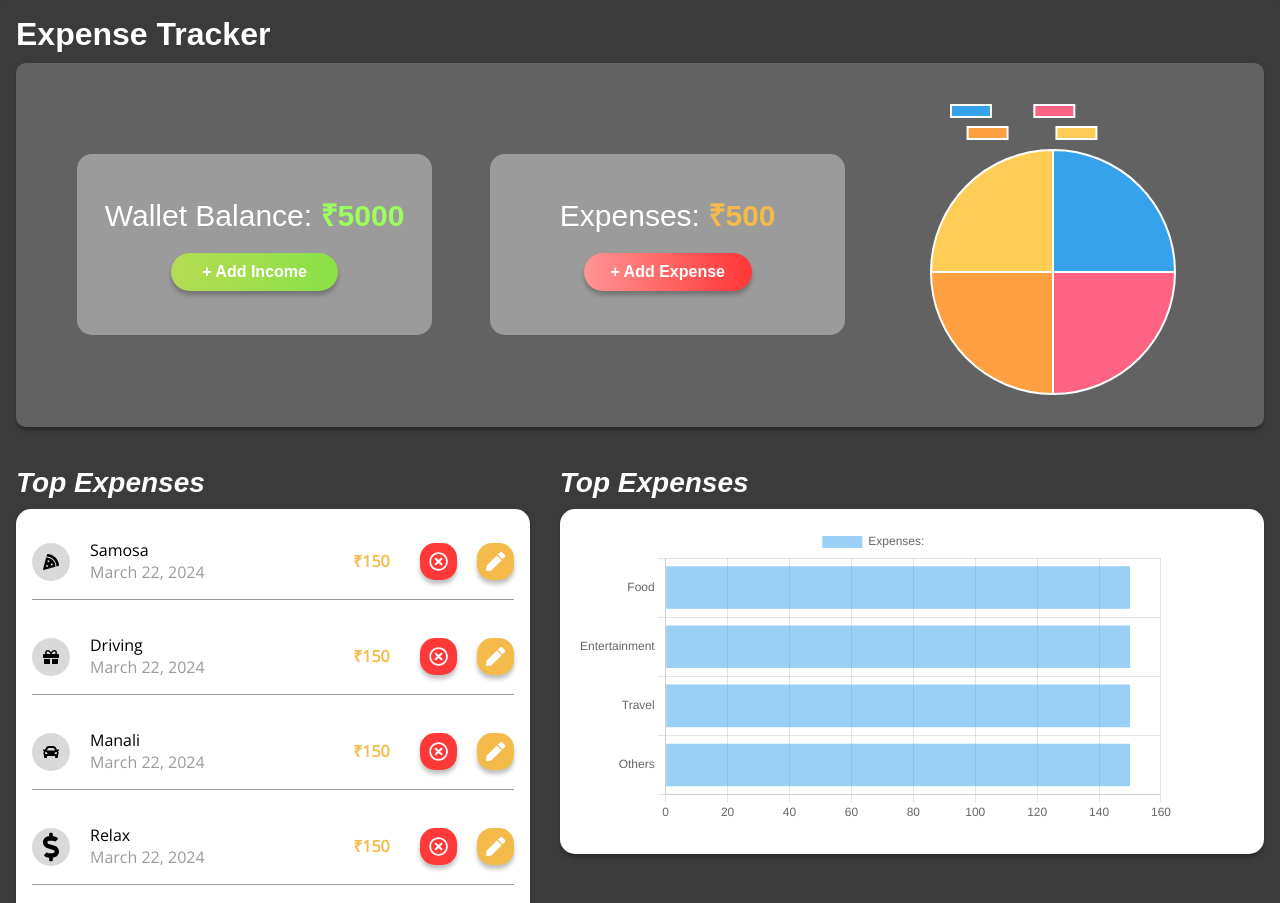
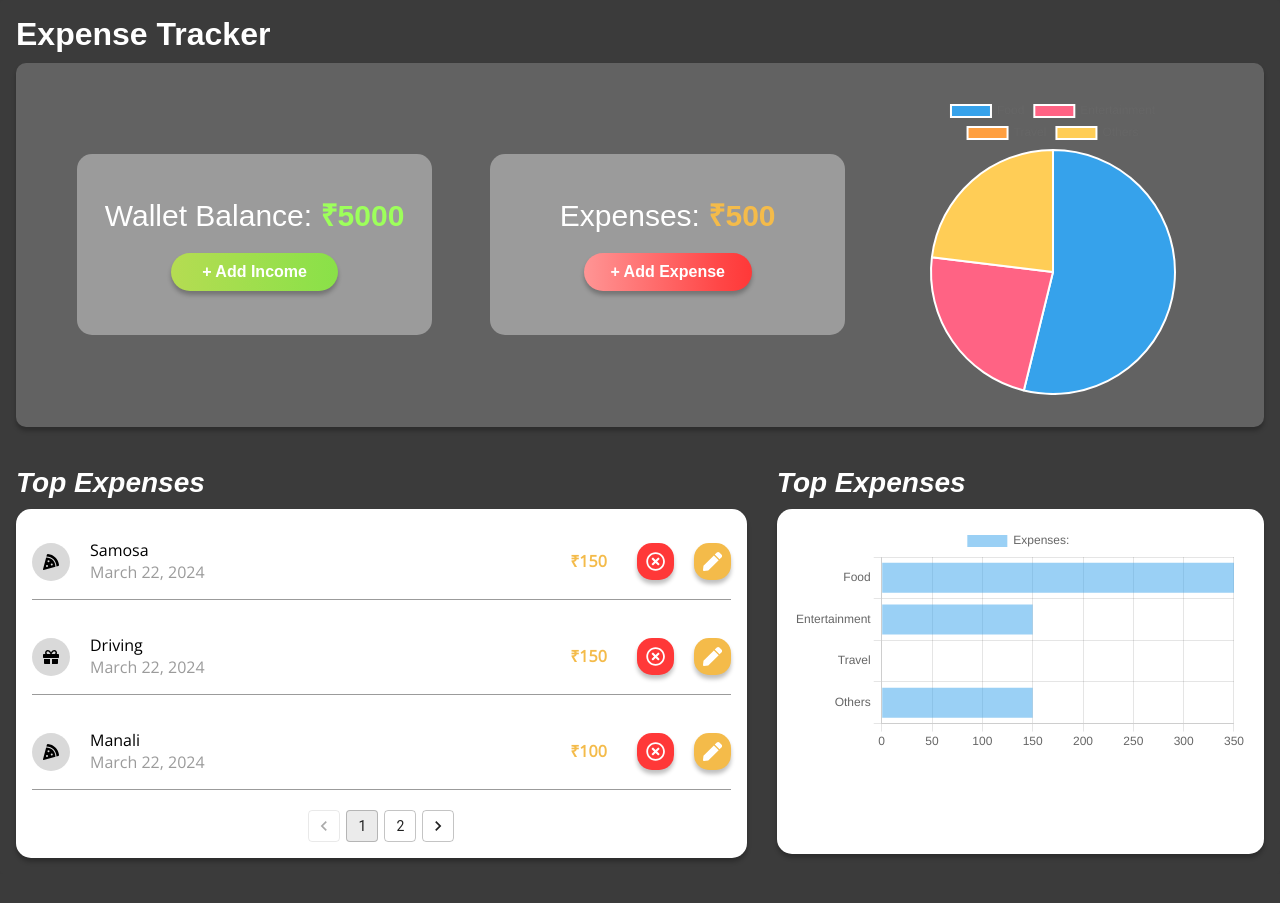
Before and after one commit to Doruk-0891/etracker, a React (Create React App) app: page / in a window 1280 px wide. Shown: the top 903 px of the page. After the commit the page ends 874 px from the top, so only its background shows below. Built offline with nearby package versions, Linux system fonts and the light colour scheme.

Commit message:
Implement add, edit expense. Fix graph datasets. Add pagination.

```diff
--- a/src/App.js
+++ b/src/App.js
@@ -24,9 +24,9 @@ function App() {
         },
         {
           id: 3,
-          category: 'Travel',
+          category: 'Food',
           title: 'Manali',
-          price: 150,
+          price: 100,
           date: 'March 22, 2024'
         },
         {
@@ -35,13 +35,23 @@ function App() {
           title: 'Relax',
           price: 150,
           date: 'March 22, 2024'
-        }
+        },
+        {
+          id: 5,
+          category: 'Food',
+          title: 'Manali',
+          price: 100,
+          date: 'March 22, 2024'
+        },
       ],
   });
 
   const [openModal, setOpenModal] = useState(false);
 
-  const [modalType, setModalType] = useState('');
+  const [modalType, setModalType] = useState({
+    type: '',
+    data: null
+  });
 
   const handleExpenses = (operation, newExpense) => {
     const {expensesList, walletBalance, expenseAmount} = expenses;
@@ -55,31 +65,34 @@ function App() {
 
       case 'add':
         setExpenses(prevExpense => {
-          return {...prevExpense, 'expensesList': [...expensesList, newExpense]};
+          return {
+            'walletBalance': walletBalance-newExpense['price'],
+            'expenseAmount': expenseAmount+newExpense['price'],
+            'expensesList': [...expensesList, newExpense]};
         });
         break;
 
       case 'edit':
         let updatedExpense = expensesList;
         const updatedIndex = expensesList.findIndex(expense => expense.id === newExpense.id);
+        console.log(newExpense, updatedIndex);
         if (updatedIndex === -1) {
           return;
         }
+        const prevExpenseItem = expensesList[updatedIndex];
         updatedExpense[updatedIndex] = newExpense;
         setExpenses(prevExpense => {
-          return {...prevExpense, 'expensesList': updatedExpense}
+          return {
+            'walletBalance': walletBalance-prevExpenseItem['price']+newExpense['price'],
+            'expenseAmount': expenseAmount-prevExpenseItem['price']+newExpense['price'],
+            'expensesList': updatedExpense
+          }
         });
         break;
 
       case 'addToWallet':
         setExpenses(prevExpense => {
           return {...prevExpense, 'walletBalance': walletBalance+newExpense};
-        });
-        break;
-
-      case 'removeFromWallet':
-        setExpenses(prevExpense => {
-          return {...prevExpense, 'walletBalance': walletBalance-newExpense, 'expenseAmount': expenseAmount+newExpense};
         });
         break;
 
--- a/src/components/AddForm/AddForm.module.css
+++ b/src/components/AddForm/AddForm.module.css
@@ -25,6 +25,7 @@ input {
     font-size: 16px;
     font-weight: 400;
     line-height: 21.79px;
+    min-width: 223px;
     outline: none;
     border: none;
     border-radius: 20px;
--- a/src/components/AddForm/AddWallet.jsx
+++ b/src/components/AddForm/AddWallet.jsx
@@ -1,24 +1,46 @@
-import React, { useContext, useState } from "react";
+import React, { useContext, useState, useEffect } from "react";
 import Modal from '@mui/material/Modal';
 import { ExpensesContext, ModalOpenCloseContext, ModalTypeContext } from "../../context/context";
 import styles from './AddForm.module.css';
 import Pill from "../Button/Button";
 import Dropdown from "../Dropdown/Dropdown";
 import {CATEGORY} from '../../constants/constant';
+import { capitalizeText } from "../../helpers/helpers";
 
 const AddWallet = () => {
     const [addedAmount, setAddedAmount] = useState('');
     const [title, setTitle] = useState('');
     const [price, setPrice] = useState('');
-    const [category, setCategory] = useState(CATEGORY);
+    const [category, setCategory] = useState('');
     const [selectedDate, setSelectedDate] = useState('');
 
     const {openModal, setOpenModal} = useContext(ModalOpenCloseContext);
     const {handleExpenses} = useContext(ExpensesContext);
     const {modalType} = useContext(ModalTypeContext);
 
+    const handleAddExpense = () => {
+        const newExpense = {
+            "title": capitalizeText(title),
+            "price": +price,
+            category,
+            "date": selectedDate,
+            "id": !modalType['data'] ? Date.now() : modalType['data']['id']
+        };
+
+        if (!modalType['data']) {
+            handleExpenses('add', newExpense);
+        } else {
+            handleExpenses('edit', newExpense);
+        }
+        setTitle('');
+        setCategory('');
+        setPrice('');
+        setSelectedDate('');
+        setOpenModal(false);
+    }
+
     const getForm = (type) => {
-        switch(type) {
+        switch(type['type']) {
             case 'wallet':
                 return (
                     <div className={styles.formContainer}>
@@ -48,14 +70,15 @@ const AddWallet = () => {
                                     <input type="text" placeholder="Title" value={title} onChange={(e) => setTitle(e.target.value)} />
                                     <input type="text" placeholder="Price" value={price} onChange={(e) => setPrice(e.target.value)} />
 
-                                    <Dropdown listOfOptions={category}setSelectedOption={setCategory} />
+                                    <Dropdown listOfOptions={CATEGORY}setSelectedOption={setCategory} />
+
+                                    <input type="date" value={selectedDate} onChange={(e) => setSelectedDate(e.target.value)} />
 
                                 <div className={styles.btnContainer}>
-                                    <Pill bgColor='var(--color-gold)' handleFunction={() => {
-                                        handleExpenses('addToWallet', +addedAmount);
-                                        setAddedAmount('');
-                                        setOpenModal(false);
-                                    }} >Add Amount</Pill>
+                                    <Pill bgColor='var(--color-gold)' handleFunction={handleAddExpense}>
+                                        {
+                                            !modalType['data'] ? 'Add Expense' : 'Edit Expense'
+                                        }</Pill>
                                     <Pill bgColor='var(--color-light)' color='var(--color-dark)'
                                     handleFunction={() => {
                                         setAddedAmount('');
@@ -77,7 +100,11 @@ const AddWallet = () => {
                 <div className={styles.container}>
                         <h2 className={styles.header}>
                             {
-                                modalType === 'wallet' ? 'Add Balance' : 'Add Expense'
+                                modalType['type'] === 'wallet'
+                                ? 'Add Balance'
+                                : modalType['type'] === 'expense' && !modalType['data']
+                                ? 'Add Expenses'
+                                : 'Edit Expenses'
                             }
                         </h2>
                         {
--- a/src/components/Card/Card.jsx
+++ b/src/components/Card/Card.jsx
@@ -36,8 +36,20 @@ const Card = ({type}) => {
                 </span>
             </h3>
             <Pill type={type} handleFunction={() => {
+                let updatedModalType = {};
+                if (type === 'addIncome') {
+                    updatedModalType = {
+                        type: 'wallet',
+                        data: null
+                    };
+                } else if (type === 'expense') {
+                    updatedModalType = {
+                        type:'expense',
+                        data: null
+                    };
+                }
                 setOpenModal(true);
-                setModalType(() => type === 'addIncome' ? 'wallet': 'expense');
+                setModalType(updatedModalType);
                 }}>
                 {
                     cardType['btnTitle']
--- a/src/components/Dropdown/Dropdown.jsx
+++ b/src/components/Dropdown/Dropdown.jsx
@@ -1,14 +1,14 @@
 import React from "react";
+import styles from './Dropdown.module.css';
 
 const Dropdown = ({listOfOptions, setSelectedOption}) => {
 
     const handleDropdown = (newSelectedOption) => {
-        console.log(newSelectedOption);
-        // setSelectedOption();
+        setSelectedOption(newSelectedOption);
     }
 
     return (
-        <select onChange={(e) => handleDropdown(e.target.value)}>
+        <select onChange={(e) => handleDropdown(e.target.value)} className={styles.dropdown} >
             {
                 listOfOptions.map((item) => {
                     return <option key={item} value={item}>{item}</option>;
--- /dev/null
+++ b/src/components/Dropdown/Dropdown.module.css
@@ -0,0 +1,12 @@
+.dropdown {
+    font-family: "Open Sans";
+    font-size: 16px;
+    font-weight: 400;
+    line-height: 21.79px;
+    min-width: 223px;
+    outline: none;
+    border: none;
+    border-radius: 20px;
+    box-shadow: 0px 4px 4px 0px var(--color-box-shadow);
+    padding: 0.3rem;
+}
--- a/src/components/Graph/Chart.jsx
+++ b/src/components/Graph/Chart.jsx
@@ -18,7 +18,8 @@ const getChart = (type, chartData) => {
             return <Bar data={chartData} options={
               {
                 layout: {
-                  padding: 1,
+                  minWidth: '300px',
+                  height: '100%'
                 }
               }
             } />;
--- a/src/components/Graph/Graph.jsx
+++ b/src/components/Graph/Graph.jsx
@@ -16,7 +16,19 @@ const Graph = (type) => {
           {
             indexAxis: 'y',
             label: "Expenses: ",
-            data: expensesList.map((expense) => expense.price),
+            data: expensesList.reduce((dataSet, expense) => {
+              const category = expense.category.toLowerCase();
+              if (category === 'food') {
+                dataSet[0] += expense.price;
+              } else if (category === 'entertainment') {
+                dataSet[1] += expense.price;
+              } else if (category === 'travel') {
+                dataSet[2] += expense.price;
+              } else {
+                dataSet[3] += expense.price;
+              }
+              return dataSet;
+            }, [0,0,0,0]),
           }
         ]
       });
--- a/src/components/TransactionsList/TransactionList.jsx
+++ b/src/components/TransactionsList/TransactionList.jsx
@@ -1,19 +1,34 @@
-import React, { useContext } from "react";
+import React, { useContext, useEffect, useState } from "react";
 import { FaRegTimesCircle, FaPen } from "react-icons/fa";
 import styles from './TransactionList.module.css';
 import { IconButton } from "../Button/Button";
 import Pagination from '@mui/material/Pagination';
-import { ExpensesContext } from "../../context/context";
+import { ExpensesContext, ModalOpenCloseContext, ModalTypeContext } from "../../context/context";
 import { getCategoryIcon } from "../../helpers/helpers";
+import { PER_PAGE } from "../../constants/constant";
 
 const TransactionList = () => {
+    const [page, setPage] = useState({
+        pageCount: 1,
+        index: 0
+    });
     const {expenses, handleExpenses} = useContext(ExpensesContext);
+    const {openModal, setOpenModal} = useContext(ModalOpenCloseContext);
+    const {modalType, setModalType} = useContext(ModalTypeContext);
+    const [paginatedList, setPaginatedList] = useState(expenses['expensesList'].slice(0, PER_PAGE));
     const {expensesList} = expenses;
+
+    const handlePagination = (e, value) => {
+        const updatedIndex = value > page['pageCount'] ? page['index']+PER_PAGE : page['index']-PER_PAGE;
+        const updatedPaginatedList = expensesList.slice(updatedIndex, updatedIndex+PER_PAGE);
+        setPage({pageCount: value, index: updatedIndex});
+        setPaginatedList(updatedPaginatedList);
+    }
 
     return (
             <div className={styles.container}>
                 {
-                    expensesList.map((expense) => {
+                    paginatedList.map((expense) => {
                         const {category, title, price, date, id} = expense;
                         return (<div className={styles.listWrapper} key={id}>
                             <div className={styles.listLeft}>
@@ -34,7 +49,13 @@ const TransactionList = () => {
                                         height: '100%'
                                     }}/>
                                 </IconButton>
-                                <IconButton color='var(--color-gold)'>
+                                <IconButton color='var(--color-gold)' handleExpenses={() => {
+                                    setOpenModal(true);
+                                    setModalType({
+                                        type:'expense',
+                                        data: {...expense}
+                                    });
+                                }}>
                                     <FaPen style={{
                                         height: '100%'
                                     }} />
@@ -48,7 +69,8 @@ const TransactionList = () => {
                     justifyContent: 'center',
                     alignItems: 'center'
                 }}>
-                    <Pagination count={1} variant="outlined" shape="rounded"
+                    <Pagination count={Math.ceil(expensesList.length / PER_PAGE)}
+                    page={page['pageCount']} onChange={handlePagination} variant="outlined" shape="rounded"
                     />
                 </div>
 
--- a/src/helpers/helpers.js
+++ b/src/helpers/helpers.js
@@ -45,3 +45,7 @@ export const getCategoryIcon = (category) => {
             }} />;
     }
 }
+
+export const capitalizeText = (text) => {
+    return text.charAt(0).toUpperCase()+text.slice(1);
+}
--- a/src/pages/Home.jsx
+++ b/src/pages/Home.jsx
@@ -21,7 +21,7 @@ const HomePage = () => {
                 marginTop: '40px'
             }}>
                 <div style={{
-                    flex: '2 1 auto'
+                    flex: '2 1 60%',
                 }}>
                     <div className={styles.wrapper}>
                         <h2 className={styles.header}>Top Expenses</h2>
@@ -31,7 +31,7 @@ const HomePage = () => {
                     </div>
                 </div>
                 <div style={{
-                    flex: '1 1 auto'
+                    flex: '1 1 40%',
                 }}>
                     <div className={styles.wrapper}>
                         <h2 className={styles.header}>Top Expenses</h2>
--- a/src/pages/Home.module.css
+++ b/src/pages/Home.module.css
@@ -14,7 +14,7 @@
 }
 
 .container {
-    width: 100%;
+    width: '100%';
     min-height: 345px;
     border-radius: 15px;
     box-shadow: 0px 4px 4px 0px var(--color-box-shadow);
```
